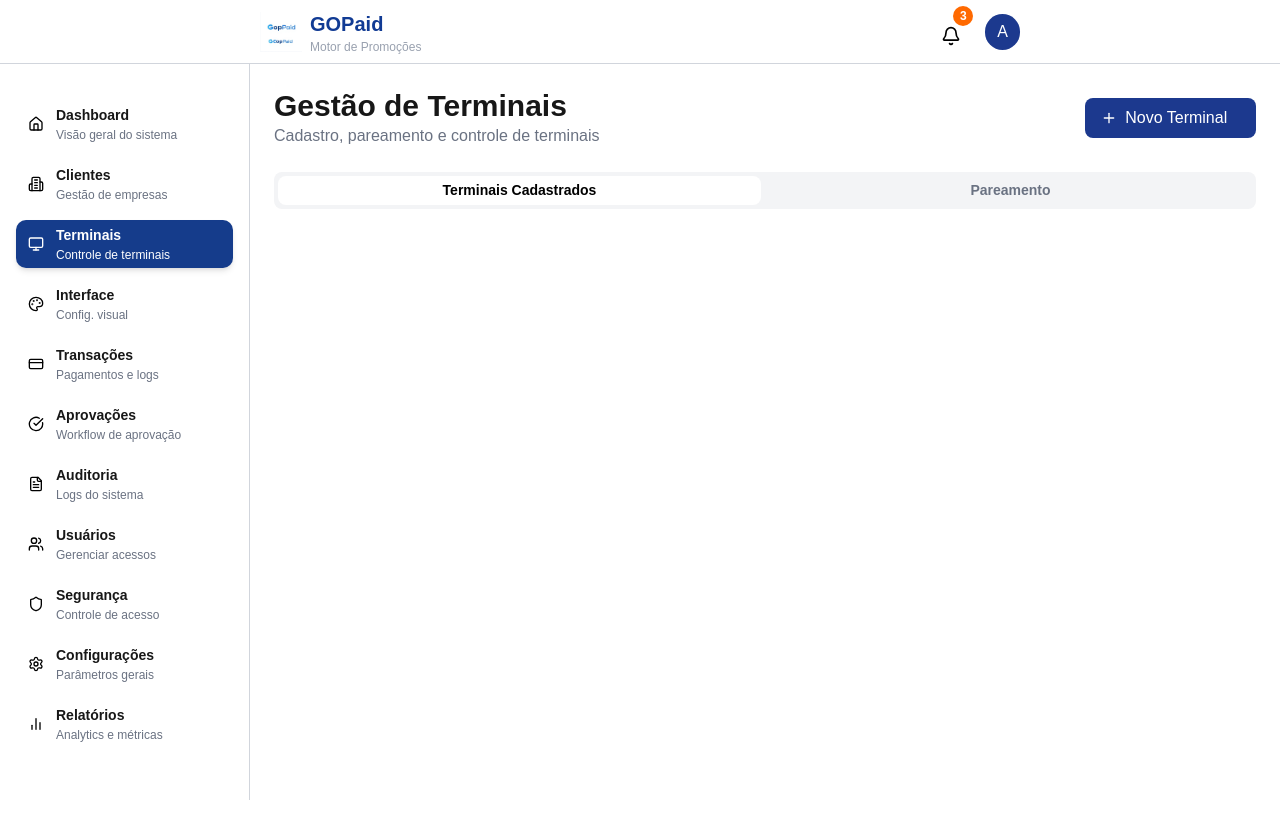
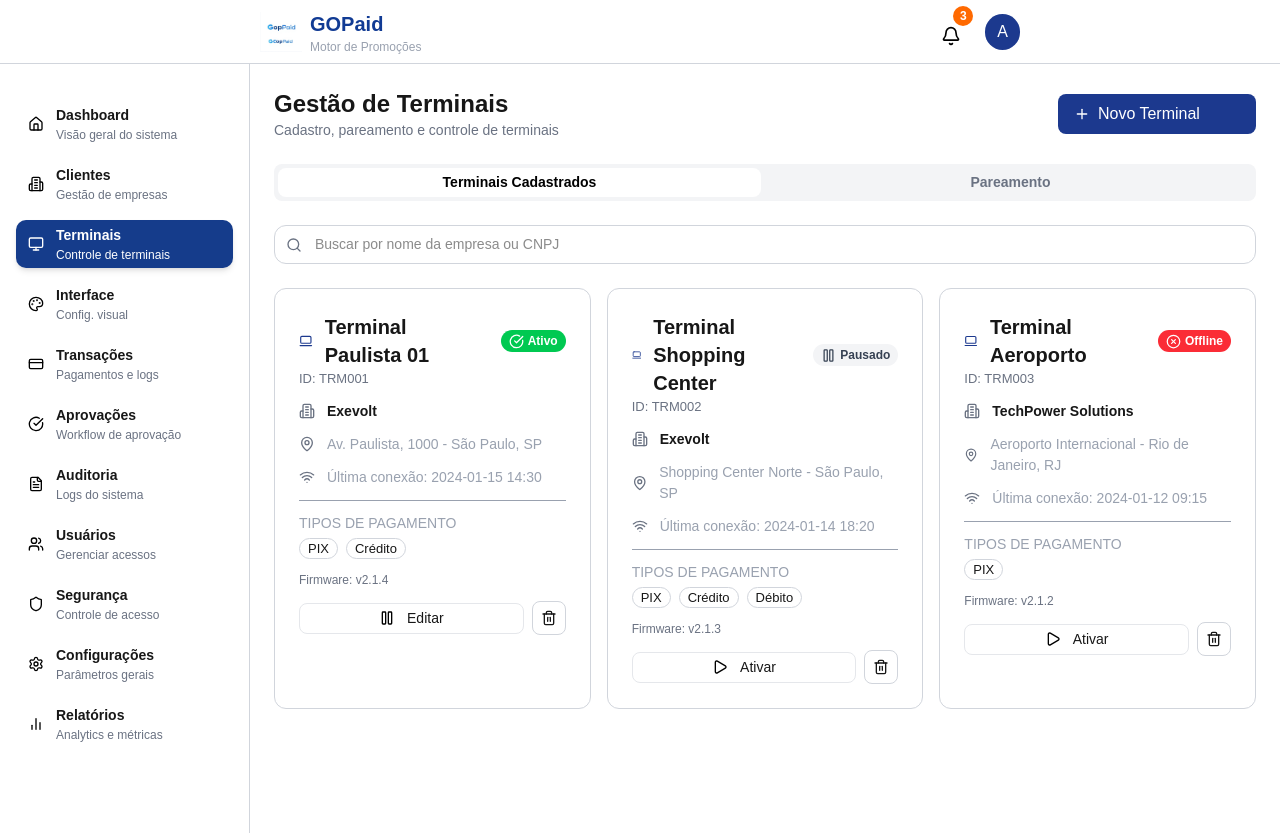
Before and after one commit to JohannPDaniel/Meu-projeto, a Next.js app: page /terminais/cadastrados in a window 1280 px wide. Before the commit the page ends 800 px from the top, so only its background shows below. Built offline with nearby package versions, Linux system fonts and the light colour scheme.

Commit message:
fazendo a tela de terminais cadastrados

```diff
--- a/src/app/clientes/layout.tsx
+++ b/src/app/clientes/layout.tsx
@@ -11,22 +11,22 @@ export default function Clientes({ children }: { children: React.ReactNode }) {
 	return (
 		<AppLayout>
 			{/* Cabeçalho fixo */}
-			<div className='flex xss:flex-col xss:gap-4 md:flex-row md:gap-0 items-center justify-between'>
-				<div className="w-full">
-					<h1 className='text-3xl xss:text-center md:text-start font-bold'>Gestão de Clientes</h1>
-					<p className='text-md xss:text-center md:text-start text-gray-500'>
+			<div className='flex items-center justify-between'>
+				<div>
+					<h1 className='text-2xl font-bold'>Gestão de Clientes</h1>
+					<p className='text-sm text-gray-500'>
 						Cadastro e gerenciamento de empresas/eletropostos
 					</p>
 				</div>
 				<Link
 					href='/clientes/novo'
-					className='inline-flex items-center gap-2 bg-blue-900 text-white md:w-50 px-4 py-2 rounded-lg'>
+					className='inline-flex items-center gap-2 bg-blue-900 text-white px-4 py-2 rounded-lg'>
 					<Plus size={16} /> Novo Cliente
 				</Link>
 			</div>
 
 			{/* Abas/botões fixos */}
-			<div className='w-full bg-gray-100 flex justify-center py-1 rounded-lg'>
+			<div className='w-full bg-gray-100 flex justify-center py-1 rounded-lg mt-4'>
 				<Link
 					href='/clientes/lista'
 					className={`w-full mx-1 py-1 rounded-lg font-bold text-[14px] text-center transition-colors
--- a/src/app/terminais/cadastrados/page.tsx
+++ b/src/app/terminais/cadastrados/page.tsx
@@ -1,7 +1,59 @@
+import { Pause, Play, Search } from 'lucide-react';
+import { GestaoDeTerminais } from '../../../components/terminais/gestaoDeTerminais';
+
 export default function terminaisCadastrados() {
-  return (
-    <>
-      <h1></h1>
-    </>
-  );
+	return (
+		<div className='flex flex-col gap-6'>
+			<div className='relative'>
+				<Search className='absolute left-3 top-1/2 -translate-y-1/2 text-gray-500 w-4 h-4' />
+				<input
+					type='text'
+					placeholder='Buscar por nome da empresa ou CNPJ'
+					className='xss:text-[11.5px] md:text-[14px]  border border-gray-300 w-full left-3 pl-10 py-2 rounded-xl focus:outline-none focus:ring-2 focus:ring-blue-500'
+				/>
+			</div>
+
+			<div className='grid lg:grid-cols-2 xl:grid-cols-3 gap-4'>
+				<GestaoDeTerminais
+					nameTerminal='Terminal Paulista 01'
+					status='Ativo'
+					idTerminal='ID: TRM001'
+					nameEmpresa='Exevolt'
+					endereco='Av. Paulista, 1000 - São Paulo, SP'
+					ultimaConexao='Última conexão: 2024-01-15 14:30'
+					tiposDePagamento='PIX'
+					tiposDePagamento2='Crédito'
+					firmware='Firmware: v2.1.4'
+					icon={Pause}
+					titleButton='Editar'
+				/>
+				<GestaoDeTerminais
+					nameTerminal='Terminal Shopping Center'
+					status='Pausado'
+					idTerminal='ID: TRM002'
+					nameEmpresa='Exevolt'
+					endereco='Shopping Center Norte - São Paulo, SP'
+					ultimaConexao='Última conexão: 2024-01-14 18:20'
+					tiposDePagamento='PIX'
+					tiposDePagamento2='Crédito'
+					tiposDePagamento3='Débito'
+					firmware='Firmware: v2.1.3'
+					icon={Play}
+					titleButton='Ativar'
+				/>
+				<GestaoDeTerminais
+					nameTerminal='Terminal Aeroporto'
+					status='Offline'
+					idTerminal='ID: TRM003'
+					nameEmpresa='TechPower Solutions'
+					endereco='Aeroporto Internacional - Rio de Janeiro, RJ'
+					ultimaConexao='Última conexão: 2024-01-12 09:15'
+					tiposDePagamento='PIX'
+					firmware='Firmware: v2.1.2'
+					icon={Play}
+					titleButton='Ativar'
+				/>
+			</div>
+		</div>
+	);
 }
--- a/src/app/terminais/layout.tsx
+++ b/src/app/terminais/layout.tsx
@@ -13,16 +13,16 @@ export default function Clientes({ children }: { children: React.ReactNode }) {
 			{/* Cabeçalho fixo */}
 			<div className='flex xss:flex-col xss:gap-4 md:flex-row md:gap-0 items-center justify-between'>
 				<div className='w-full'>
-					<h1 className='text-3xl xss:text-center md:text-start font-bold'>
+					<h1 className='text-2xl xss:text-center md:text-start font-bold'>
 						Gestão de Terminais
 					</h1>
-					<p className='text-md xss:text-center md:text-start text-gray-500'>
+					<p className='text-sm xss:text-center md:text-start text-gray-500'>
 						Cadastro, pareamento e controle de terminais
 					</p>
 				</div>
 				<Link
 					href='/terminais/cadastrados'
-					className='inline-flex items-center gap-2 bg-blue-900 text-white md:w-50 px-4 py-2 rounded-lg'>
+					className='inline-flex items-center gap-2 bg-blue-900 text-white md:w-60 px-4 py-2 rounded-lg'>
 					<Plus size={16} /> Novo Terminal
 				</Link>
 			</div>
--- /dev/null
+++ b/src/components/terminais/gestaoDeTerminais.tsx
@@ -0,0 +1,148 @@
+import {
+	Building2,
+	CircleCheckBig,
+	CircleX,
+	Laptop2,
+	LucideIcon,
+	MapPin,
+	Pause,
+	Trash2,
+	Wifi,
+} from 'lucide-react';
+
+type TiposDePagamento = 'PIX' | 'Crédito' | 'Débito';
+type Status = 'Ativo' | 'Pausado' | 'Offline';
+
+interface gestaoDeTerminaisProps {
+	nameTerminal: string;
+	status: Status;
+	idTerminal: string;
+	nameEmpresa: string;
+	endereco: string;
+	ultimaConexao: string;
+	tiposDePagamento: TiposDePagamento;
+	tiposDePagamento2?: TiposDePagamento;
+	tiposDePagamento3?: TiposDePagamento;
+	firmware: string;
+	icon: LucideIcon;
+	titleButton: string;
+}
+
+
+export const GestaoDeTerminais = ({
+	nameTerminal,
+	status,
+	idTerminal,
+	nameEmpresa,
+	endereco,
+	ultimaConexao,
+	tiposDePagamento,
+	tiposDePagamento2,
+	tiposDePagamento3,
+	firmware,
+	icon: Icon,
+	titleButton,
+}: gestaoDeTerminaisProps) => {
+	const getStatusIcon = (status: string): LucideIcon => {
+		switch (status.toLowerCase()) {
+			case 'ativo':
+				return CircleCheckBig;
+			case 'pausado':
+				return Pause;
+			case 'offline':
+				return CircleX;
+			default:
+				return Pause; // ícone padrão se não bater nenhum
+		}
+	};
+
+	const StatusIcon = getStatusIcon(status);
+
+	const statusClasses = (() => {
+		switch (status.toLowerCase()) {
+			case 'ativo':
+				return 'text-white bg-green-500';
+			case 'pausado':
+				return 'text-gray-700 bg-gray-100';
+			case 'offline':
+				return 'text-white bg-red-500';
+			default:
+				return 'text-gray-700 bg-gray-200';
+		}
+    } )();
+
+    const pagamentos = [
+			tiposDePagamento,
+			tiposDePagamento2,
+			tiposDePagamento3,
+		].filter(Boolean) as TiposDePagamento[];
+
+	return (
+		<div className='border border-gray-300 rounded-xl p-6 hover:shadow-xl'>
+			<div className='flex items-center justify-between gap-3'>
+				<div className='flex items-center gap-3'>
+					<Laptop2 className='w-4 h-4 text-blue-900' />
+					<h1 className='text-xl font-semibold'>{nameTerminal}</h1>
+				</div>
+
+				<div
+					className={`text-[12px] font-bold flex bg-gray items-center gap-1 px-2 py-0.5 rounded-2xl ${statusClasses}`}>
+					<StatusIcon size={15} />
+					{status}
+				</div>
+			</div>
+
+			<p className='text-[13px] text-gray-500'>{idTerminal}</p>
+
+			<div className='flex items-center gap-3 mt-3'>
+				<Building2
+					size={16}
+					className='text-gray-500'
+				/>
+				<p className='text-[14px] font-bold'>{nameEmpresa}</p>
+			</div>
+
+			<div className='flex items-center gap-3 mt-3'>
+				<MapPin
+					size={16}
+					className='text-gray-500'
+				/>
+				<p className='text-[14px] text-gray-400'>{endereco}</p>
+			</div>
+
+			<div className='flex items-center gap-3 mt-3'>
+				<Wifi
+					size={16}
+					className='text-gray-500'
+				/>
+				<p className='text-[14px] text-gray-400'>{ultimaConexao}</p>
+			</div>
+
+			<hr className='text-gray-400 mt-3' />
+
+			<h3 className='text-[14px] text-gray-400 mt-3'>TIPOS DE PAGAMENTO</h3>
+
+			<div className='flex gap-2 mt-1'>
+				{pagamentos.map((p, i) => (
+					<p
+						key={`${p}-${i}`}
+						className='text-[13px] px-2 py-0 border border-gray-300 rounded-2xl'>
+						{p}
+					</p>
+				))}
+			</div>
+
+			<p className='text-[12px] text-gray-500 mt-3'>{firmware}</p>
+
+			<div className='mt-3 flex items-center gap-2'>
+				<button className='group text-[14px] flex items-center justify-center gap-3 w-full border border-gray-200 hover:bg-blue-100 hover:text-blue-600 px-2 py-1 rounded-lg cursor-pointer hover:shadow-md'>
+					<Icon className='w-4 h-4 text-black group-hover:text-blue-700' />
+					{titleButton}
+				</button>
+				<button className='group p-2 border border-gray-300 rounded-lg hover:bg-red-100 cursor-pointer hover:shadow-m'>
+					<Trash2 className='w-4 h-4 group-hover:text-red-700' />
+				</button>
+			</div>
+		</div>
+	);
+};
```
